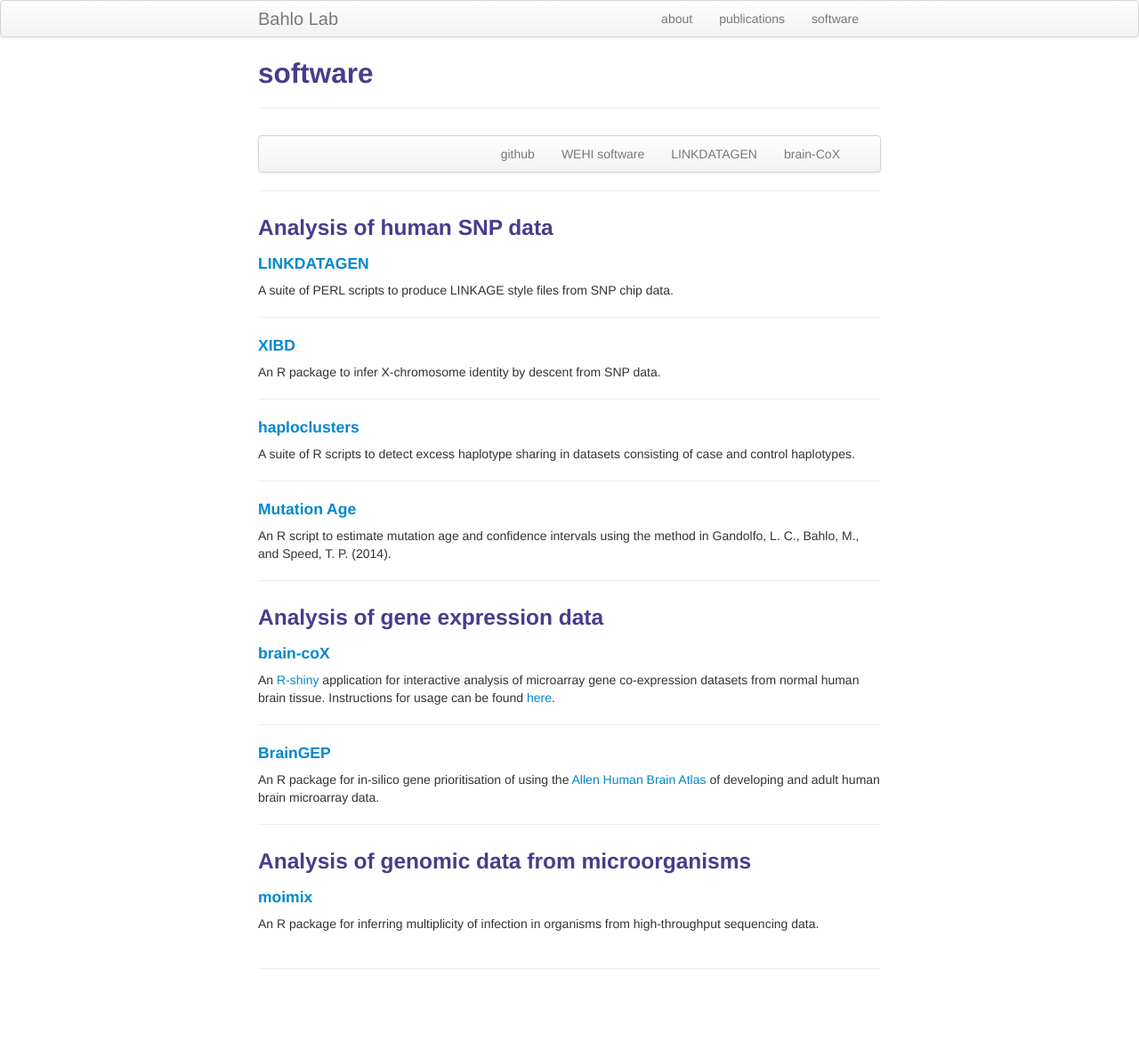
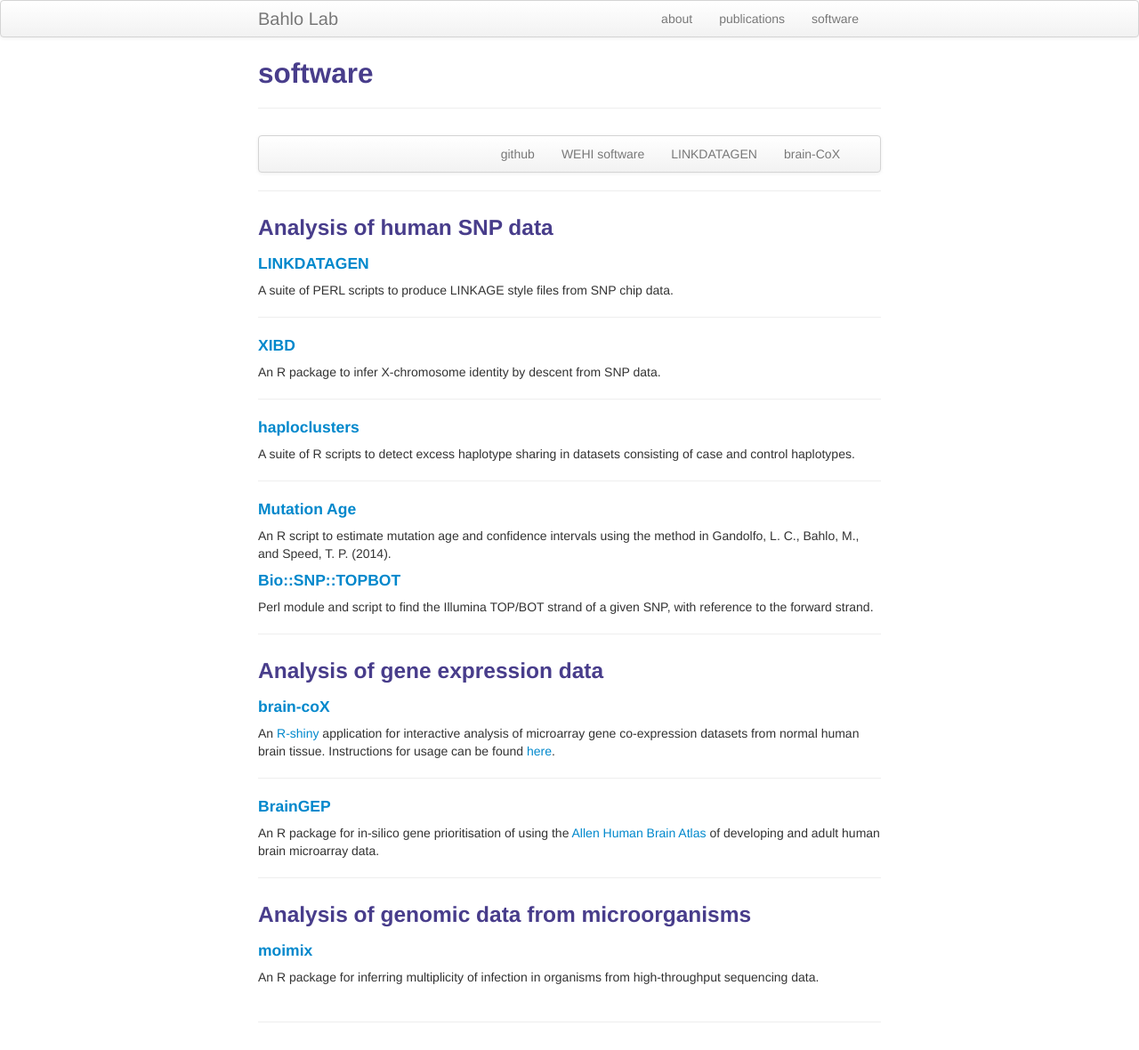
Before and after one commit to bahlolab/bahlolab.github.io, a Jekyll site: the page built from pages/software.md, in a window 1280 px wide. Shown: the whole page at 89% size. Built offline with Jekyll 4.4.1, drawn with Linux system fonts in a browser that asks for light colours; before the commit the page ends 1120 px from its top, so only the background shows below that.

Commit message:
Added Bio::SNP::TOPBOT

```diff
--- a/pages/software.md
+++ b/pages/software.md
@@ -42,6 +42,10 @@ A suite of R scripts to detect excess haplotype sharing in datasets consisting o
 
 An R script to estimate mutation age and confidence intervals using the method in Gandolfo, L. C., Bahlo, M., and Speed, T. P. (2014).
 
+#### <a name="Bio::SNP::TOPBOT"></a>[Bio::SNP::TOPBOT](https://github.com/bahlolab/Bio-SNP-TOPBOT)
+
+Perl module and script to find the Illumina TOP/BOT strand of a given SNP, with reference to the forward strand.
+
 ---
 
 ### Analysis of gene expression data
```
